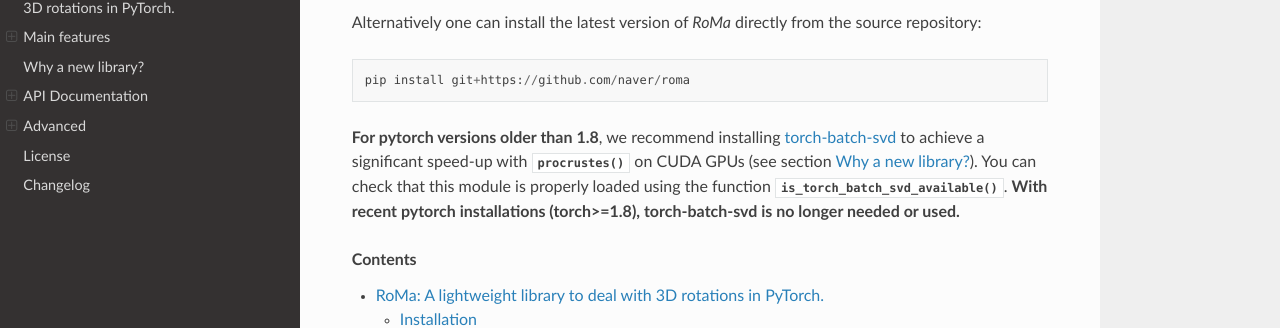
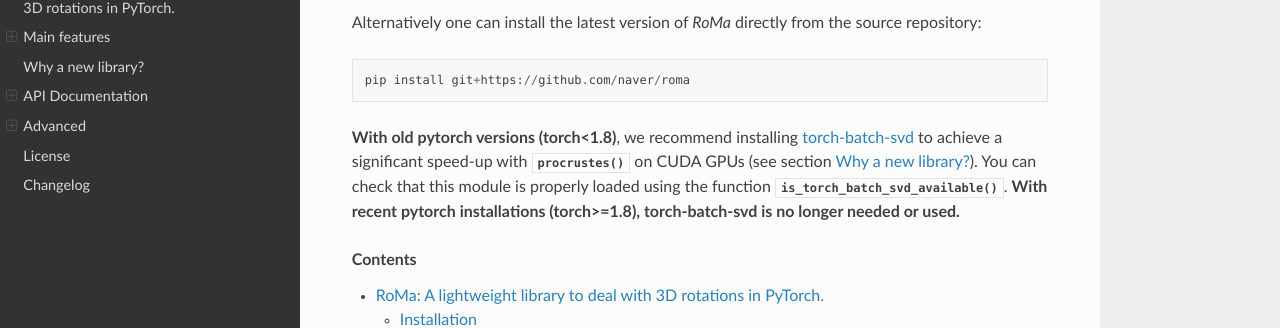
Before and after one commit to naver/roma, a Sphinx documentation site: the page built from docsource/source/index.rst, in a window 1280 px wide and 900 px high, scrolled down 665 px. Shown: the part 130-458 px from the top of the window. Built offline with Sphinx 7.4.7 and the Read the Docs theme 2.0.0, drawn with Linux system fonts in a browser that asks for light colours.

```diff
--- a/docsource/source/index.rst
+++ b/docsource/source/index.rst
@@ -28,7 +28,7 @@ Alternatively one can install the latest version of *RoMa* directly from the sou
 
     pip install git+https://github.com/naver/roma
 
-**For pytorch versions older than 1.8**, we recommend installing `torch-batch-svd <https://github.com/KinglittleQ/torch-batch-svd>`_
+**With old pytorch versions (torch<1.8)**, we recommend installing `torch-batch-svd <https://github.com/KinglittleQ/torch-batch-svd>`_
 to achieve a significant speed-up with :func:`~roma.mappings.procrustes` on CUDA GPUs (see section :ref:`Why a new library?`).
 You can check that this module is properly loaded using the function :func:`~roma.utils.is_torch_batch_svd_available()`.
 **With recent pytorch installations (torch>=1.8), torch-batch-svd is no longer needed or used.**
```
Also changed, not shown: README.md (+1 -1 lines).
